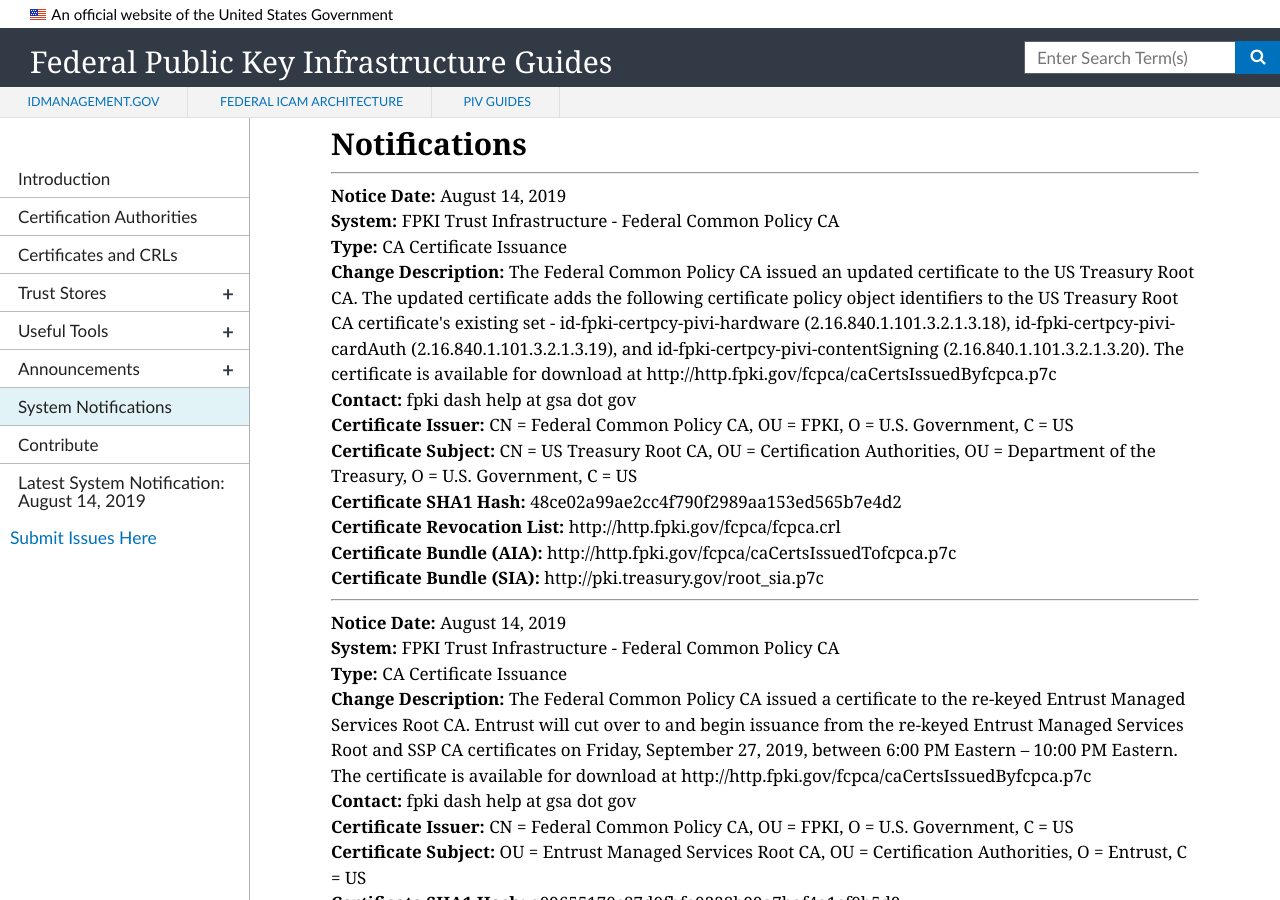
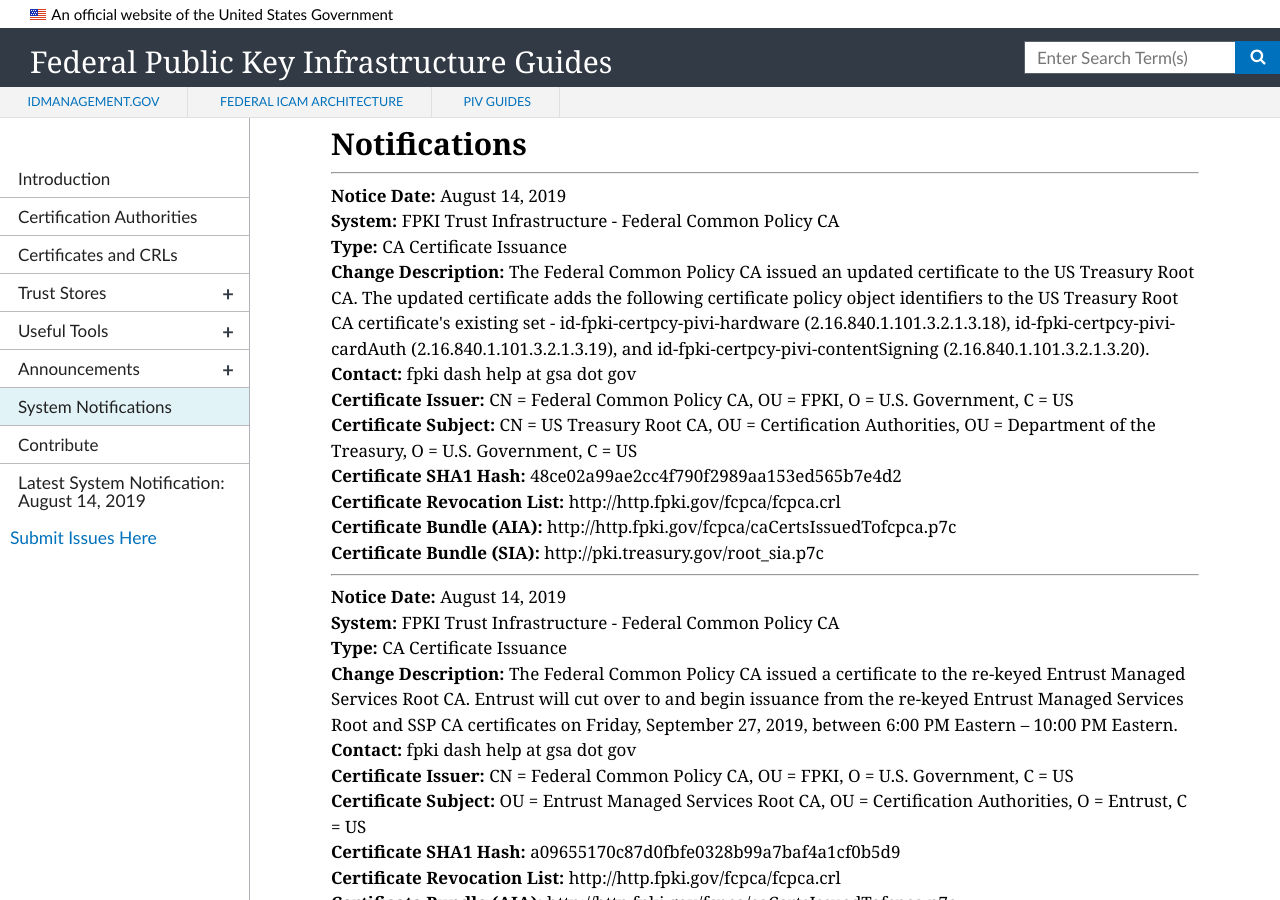
Before and after one commit to GSA/fpki-guides, a Jekyll site: the page built from pages/fpki_notifications.md, in a window 1280 px wide and 900 px high, scrolled down 748 px. Built offline with Jekyll 4.4.1, drawn with Linux system fonts in a browser that asks for light colours; nearby versions of some CDN libraries.

Commit message:
Update notifications.yml

```diff
--- a/_data/notifications.yml
+++ b/_data/notifications.yml
@@ -1327,7 +1327,7 @@
   change_type: CA Certificate Issuance
   start_datetime: August 14, 2019
   system: FPKI Trust Infrastructure - Federal Common Policy CA
-  change_description: The Federal Common Policy CA issued a certificate to the re-keyed Entrust Managed Services Root CA.  Entrust will cut over to and begin issuance from the re-keyed Entrust Managed Services Root and SSP CA certificates on Friday, September 27, 2019, between 6:00 PM Eastern – 10:00 PM Eastern. The certificate is available for download at http://http.fpki.gov/fcpca/caCertsIssuedByfcpca.p7c
+  change_description: The Federal Common Policy CA issued a certificate to the re-keyed Entrust Managed Services Root CA.  Entrust will cut over to and begin issuance from the re-keyed Entrust Managed Services Root and SSP CA certificates on Friday, September 27, 2019, between 6:00 PM Eastern – 10:00 PM Eastern.
   contact: fpki dash help at gsa dot gov
   ca_certificate_hash: a09655170c87d0fbfe0328b99a7baf4a1cf0b5d9
   ca_certificate_issuer: CN = Federal Common Policy CA, OU = FPKI, O = U.S. Government, C = US
@@ -1341,7 +1341,7 @@
   change_type: CA Certificate Issuance
   start_datetime: August 14, 2019
   system: FPKI Trust Infrastructure - Federal Common Policy CA
-  change_description: The Federal Common Policy CA issued an updated certificate to the US Treasury Root CA. The updated certificate adds the following certificate policy object identifiers to the US Treasury Root CA certificate's existing set - id-fpki-certpcy-pivi-hardware (2.16.840.1.101.3.2.1.3.18), id-fpki-certpcy-pivi-cardAuth (2.16.840.1.101.3.2.1.3.19), and id-fpki-certpcy-pivi-contentSigning	(2.16.840.1.101.3.2.1.3.20).  The certificate is available for download at http://http.fpki.gov/fcpca/caCertsIssuedByfcpca.p7c
+  change_description: The Federal Common Policy CA issued an updated certificate to the US Treasury Root CA. The updated certificate adds the following certificate policy object identifiers to the US Treasury Root CA certificate's existing set - id-fpki-certpcy-pivi-hardware (2.16.840.1.101.3.2.1.3.18), id-fpki-certpcy-pivi-cardAuth (2.16.840.1.101.3.2.1.3.19), and id-fpki-certpcy-pivi-contentSigning	(2.16.840.1.101.3.2.1.3.20).
   contact: fpki dash help at gsa dot gov
   ca_certificate_hash: 48ce02a99ae2cc4f790f2989aa153ed565b7e4d2
   ca_certificate_issuer: CN = Federal Common Policy CA, OU = FPKI, O = U.S. Government, C = US
```
